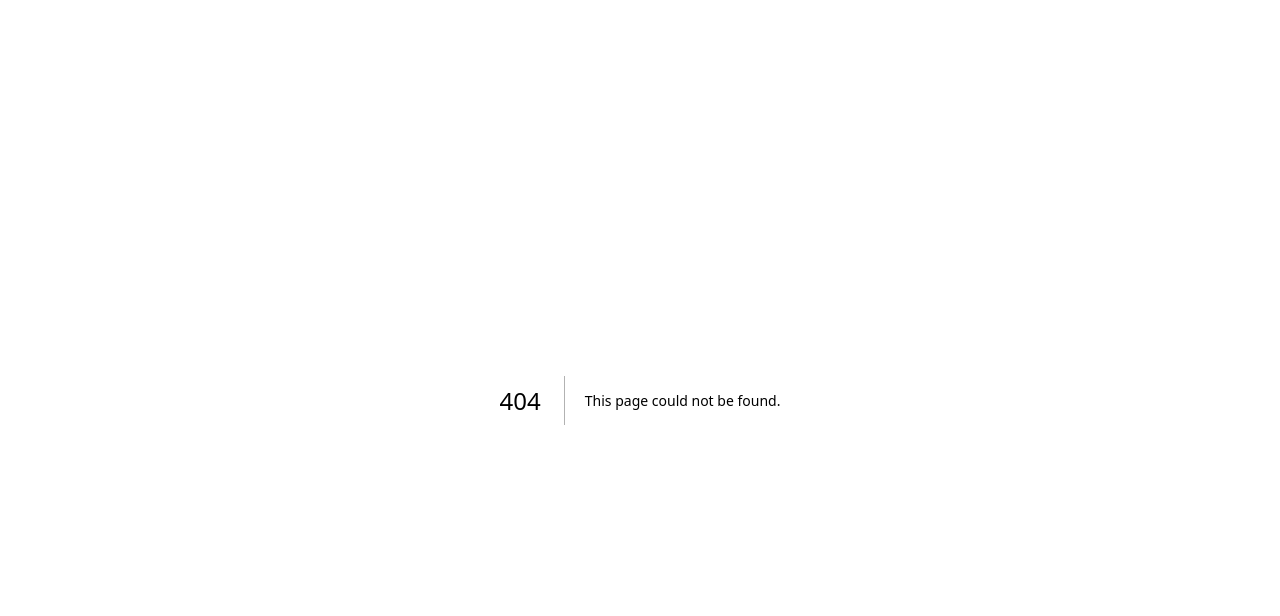
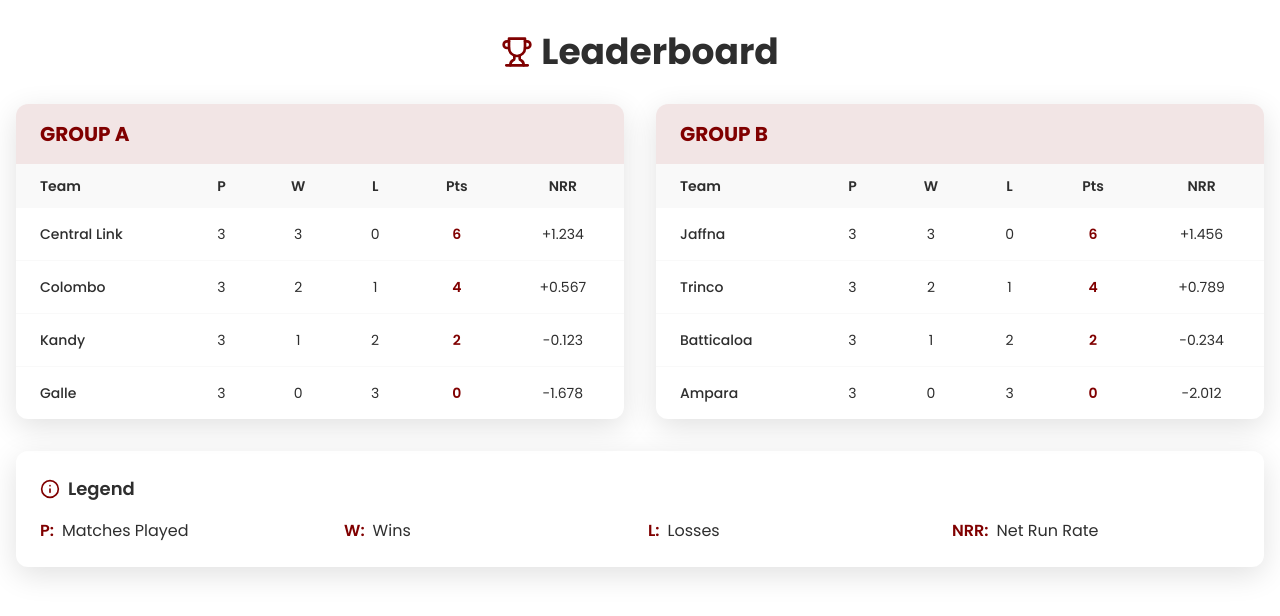
Before and after one commit to notdulain/tmpl-website, a Next.js app: page /leaderboard in a window 1280 px wide. Before the commit this address had no page. Shown: the top 616 px of the page. Built offline with nearby package versions, Linux system fonts and the light colour scheme.

Commit message:
leaderboard initial stage done

```diff
--- /dev/null
+++ b/app/leaderboard/page.tsx
@@ -0,0 +1,137 @@
+'use client';
+
+import React from 'react';
+import { Trophy, Info } from 'lucide-react';
+
+// Mock data for the leaderboard
+const mockData = {
+  groupA: [
+    { name: 'Central Link', played: 3, wins: 3, losses: 0, points: 6, nrr: '+1.234' },
+    { name: 'Colombo', played: 3, wins: 2, losses: 1, points: 4, nrr: '+0.567' },
+    { name: 'Kandy', played: 3, wins: 1, losses: 2, points: 2, nrr: '-0.123' },
+    { name: 'Galle', played: 3, wins: 0, losses: 3, points: 0, nrr: '-1.678' },
+  ],
+  groupB: [
+    { name: 'Jaffna', played: 3, wins: 3, losses: 0, points: 6, nrr: '+1.456' },
+    { name: 'Trinco', played: 3, wins: 2, losses: 1, points: 4, nrr: '+0.789' },
+    { name: 'Batticaloa', played: 3, wins: 1, losses: 2, points: 2, nrr: '-0.234' },
+    { name: 'Ampara', played: 3, wins: 0, losses: 3, points: 0, nrr: '-2.012' },
+  ],
+};
+
+export default function LeaderboardPage() {
+  return (
+    <div className="min-h-screen bg-light-white text-charcoal-500">
+      <div className="container mx-auto px-4 py-8">
+        <div className="flex items-center justify-center gap-2 mb-8">
+          <Trophy className="h-8 w-8 text-maroon-500" />
+          <h1 className="text-3xl md:text-4xl font-bold text-charcoal-500">Leaderboard</h1>
+        </div>
+
+        <div className="grid lg:grid-cols-2 gap-8 mb-8">
+          {/* Group A */}
+          <div className="bg-white rounded-xl shadow-[0_8px_30px_rgb(0,0,0,0.12)] overflow-hidden">
+            <div className="bg-maroon-500/10 px-6 py-4">
+              <h2 className="text-xl font-bold text-maroon-500 uppercase">Group A</h2>
+            </div>
+            <div className="overflow-x-auto">
+              <table className="w-full">
+                <thead>
+                  <tr className="bg-light-grey">
+                    <th className="px-6 py-3 text-left text-sm font-semibold text-charcoal-500">Team</th>
+                    <th className="px-6 py-3 text-center text-sm font-semibold text-charcoal-500">P</th>
+                    <th className="px-6 py-3 text-center text-sm font-semibold text-charcoal-500">W</th>
+                    <th className="px-6 py-3 text-center text-sm font-semibold text-charcoal-500">L</th>
+                    <th className="px-6 py-3 text-center text-sm font-semibold text-charcoal-500">Pts</th>
+                    <th className="px-6 py-3 text-center text-sm font-semibold text-charcoal-500">NRR</th>
+                  </tr>
+                </thead>
+                <tbody className="divide-y divide-light-grey">
+                  {mockData.groupA.map((team, index) => (
+                    <tr
+                      key={team.name}
+                      className="hover:bg-light-grey/50 transition-colors"
+                    >
+                      <td className="px-6 py-4 text-sm font-medium text-charcoal-500">
+                        {team.name}
+                      </td>
+                      <td className="px-6 py-4 text-sm text-center text-charcoal-500">{team.played}</td>
+                      <td className="px-6 py-4 text-sm text-center text-charcoal-500">{team.wins}</td>
+                      <td className="px-6 py-4 text-sm text-center text-charcoal-500">{team.losses}</td>
+                      <td className="px-6 py-4 text-sm text-center font-semibold text-maroon-500">{team.points}</td>
+                      <td className="px-6 py-4 text-sm text-center text-charcoal-500">{team.nrr}</td>
+                    </tr>
+                  ))}
+                </tbody>
+              </table>
+            </div>
+          </div>
+
+          {/* Group B */}
+          <div className="bg-white rounded-xl shadow-[0_8px_30px_rgb(0,0,0,0.12)] overflow-hidden">
+            <div className="bg-maroon-500/10 px-6 py-4">
+              <h2 className="text-xl font-bold text-maroon-500 uppercase">Group B</h2>
+            </div>
+            <div className="overflow-x-auto">
+              <table className="w-full">
+                <thead>
+                  <tr className="bg-light-grey">
+                    <th className="px-6 py-3 text-left text-sm font-semibold text-charcoal-500">Team</th>
+                    <th className="px-6 py-3 text-center text-sm font-semibold text-charcoal-500">P</th>
+                    <th className="px-6 py-3 text-center text-sm font-semibold text-charcoal-500">W</th>
+                    <th className="px-6 py-3 text-center text-sm font-semibold text-charcoal-500">L</th>
+                    <th className="px-6 py-3 text-center text-sm font-semibold text-charcoal-500">Pts</th>
+                    <th className="px-6 py-3 text-center text-sm font-semibold text-charcoal-500">NRR</th>
+                  </tr>
+                </thead>
+                <tbody className="divide-y divide-light-grey">
+                  {mockData.groupB.map((team, index) => (
+                    <tr
+                      key={team.name}
+                      className="hover:bg-light-grey/50 transition-colors"
+                    >
+                      <td className="px-6 py-4 text-sm font-medium text-charcoal-500">
+                        {team.name}
+                      </td>
+                      <td className="px-6 py-4 text-sm text-center text-charcoal-500">{team.played}</td>
+                      <td className="px-6 py-4 text-sm text-center text-charcoal-500">{team.wins}</td>
+                      <td className="px-6 py-4 text-sm text-center text-charcoal-500">{team.losses}</td>
+                      <td className="px-6 py-4 text-sm text-center font-semibold text-maroon-500">{team.points}</td>
+                      <td className="px-6 py-4 text-sm text-center text-charcoal-500">{team.nrr}</td>
+                    </tr>
+                  ))}
+                </tbody>
+              </table>
+            </div>
+          </div>
+        </div>
+
+        {/* Legend */}
+        <div className="bg-white rounded-xl shadow-[0_8px_30px_rgb(0,0,0,0.12)] p-6 mt-8">
+          <div className="flex items-center gap-2 mb-4">
+            <Info className="h-5 w-5 text-maroon-500" />
+            <h3 className="text-lg font-semibold text-charcoal-500">Legend</h3>
+          </div>
+          <div className="grid grid-cols-2 md:grid-cols-4 gap-4">
+            <div className="flex items-center gap-2">
+              <span className="font-semibold text-maroon-500">P:</span>
+              <span className="text-charcoal-500">Matches Played</span>
+            </div>
+            <div className="flex items-center gap-2">
+              <span className="font-semibold text-maroon-500">W:</span>
+              <span className="text-charcoal-500">Wins</span>
+            </div>
+            <div className="flex items-center gap-2">
+              <span className="font-semibold text-maroon-500">L:</span>
+              <span className="text-charcoal-500">Losses</span>
+            </div>
+            <div className="flex items-center gap-2">
+              <span className="font-semibold text-maroon-500">NRR:</span>
+              <span className="text-charcoal-500">Net Run Rate</span>
+            </div>
+          </div>
+        </div>
+      </div>
+    </div>
+  );
+}
--- a/app/page.tsx
+++ b/app/page.tsx
@@ -142,7 +142,7 @@ export default function Home() {
                 variant="outline"
                 className="border-maroon-500 text-maroon-500 hover:bg-maroon-500 hover:text-light-white px-6 py-5 text-base md:text-lg rounded-lg"
               >
-                <Link href="#teams">Leaderboard</Link>
+                <Link href="/leaderboard">Leaderboard</Link>
               </Button>
             </div>
           </div>
```
